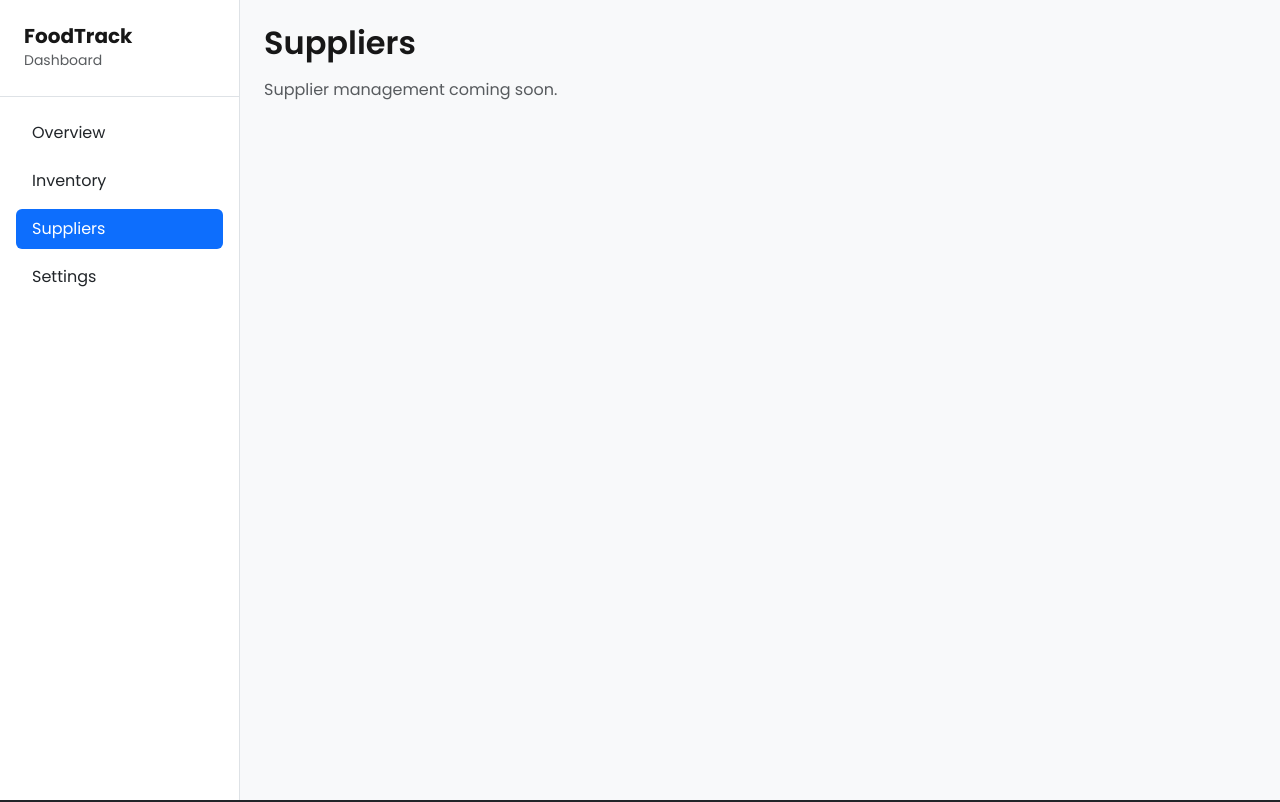
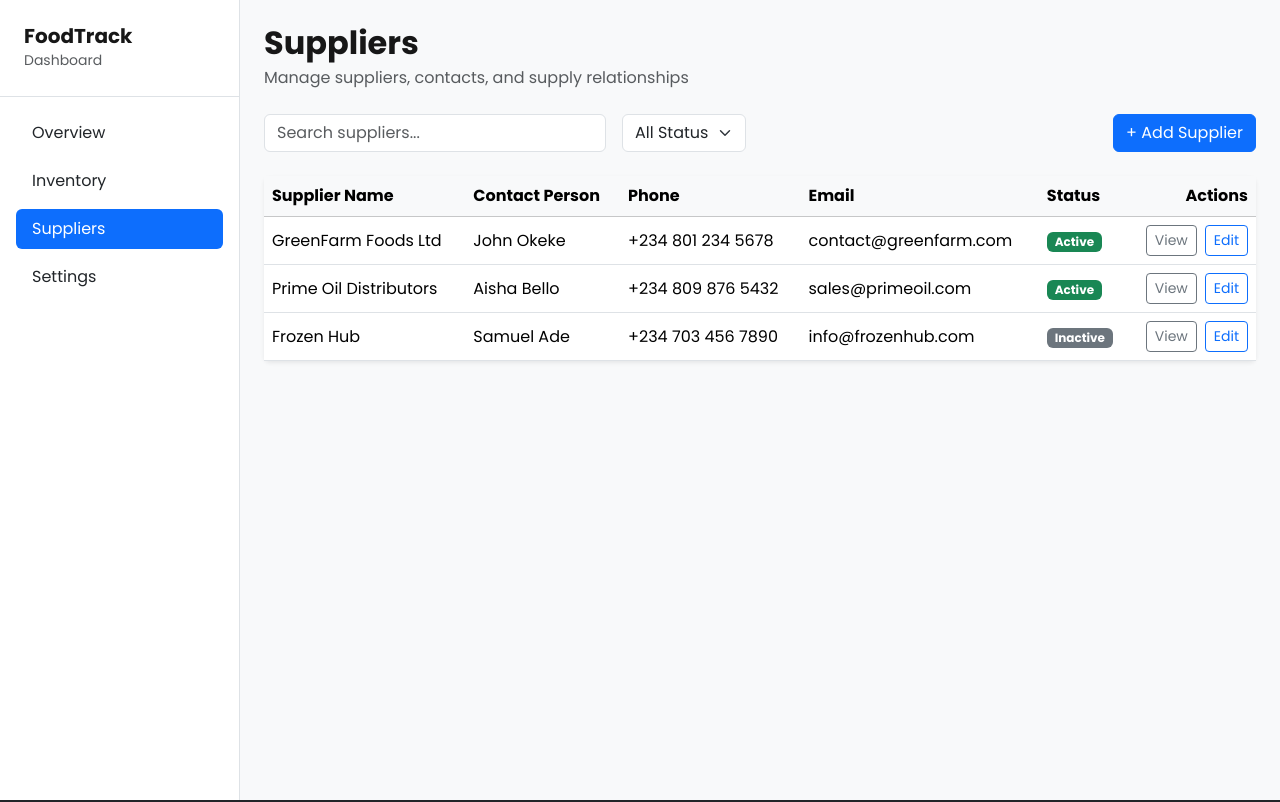
Before and after one commit to Enyim-Chinonso/Food-inventory, a Next.js app: page /dashboard/suppliers in a window 1280 px wide. Shown: the top 802 px of the page. Built offline with nearby package versions, Linux system fonts and the light colour scheme.

Commit message:
I added the inventory, supplier, settings dashboard pages

```diff
--- a/src/app/dashboard/suppliers/page.jsx
+++ b/src/app/dashboard/suppliers/page.jsx
@@ -1,8 +1,134 @@
+'use client'
+
+import { useEffect, useRef } from 'react'
+import gsap from 'gsap'
+
 export default function SuppliersPage() {
+  const headerRef = useRef(null)
+  const tableRef = useRef(null)
+
+  useEffect(() => {
+    gsap.from(headerRef.current, {
+      opacity: 0,
+      y: 20,
+      duration: 0.6,
+      ease: 'power3.out',
+    })
+
+    gsap.from(tableRef.current, {
+      opacity: 0,
+      y: 30,
+      duration: 0.6,
+      delay: 0.2,
+      ease: 'power3.out',
+    })
+  }, [])
+
   return (
-    <div>
-      <h2 className="fw-semibold mb-3">Suppliers</h2>
-      <p className="text-muted">Supplier management coming soon.</p>
-    </div>
+    <>
+      {/* Page Header */}
+      <div ref={headerRef} className="mb-4">
+        <h2 className="fw-bold mb-1">Suppliers</h2>
+        <p className="text-muted mb-0">
+          Manage suppliers, contacts, and supply relationships
+        </p>
+      </div>
+
+      {/* Controls */}
+      <div className="d-flex flex-wrap gap-3 mb-4">
+        <input
+          type="text"
+          className="form-control w-auto"
+          placeholder="Search suppliers..."
+        />
+
+        <select className="form-select w-auto">
+          <option>All Status</option>
+          <option>Active</option>
+          <option>Inactive</option>
+        </select>
+
+        <button className="btn btn-primary ms-auto">
+          + Add Supplier
+        </button>
+      </div>
+
+      {/* Suppliers Table */}
+      <div ref={tableRef} className="card border-0 shadow-sm">
+        <div className="card-body p-0">
+          <div className="table-responsive">
+            <table className="table table-hover align-middle mb-0">
+              <thead className="table-light">
+                <tr>
+                  <th>Supplier Name</th>
+                  <th>Contact Person</th>
+                  <th>Phone</th>
+                  <th>Email</th>
+                  <th>Status</th>
+                  <th className="text-end">Actions</th>
+                </tr>
+              </thead>
+
+              <tbody>
+                <tr>
+                  <td>GreenFarm Foods Ltd</td>
+                  <td>John Okeke</td>
+                  <td>+234 801 234 5678</td>
+                  <td>contact@greenfarm.com</td>
+                  <td>
+                    <span className="badge bg-success">Active</span>
+                  </td>
+                  <td className="text-end">
+                    <button className="btn btn-sm btn-outline-secondary me-2">
+                      View
+                    </button>
+                    <button className="btn btn-sm btn-outline-primary">
+                      Edit
+                    </button>
+                  </td>
+                </tr>
+
+                <tr>
+                  <td>Prime Oil Distributors</td>
+                  <td>Aisha Bello</td>
+                  <td>+234 809 876 5432</td>
+                  <td>sales@primeoil.com</td>
+                  <td>
+                    <span className="badge bg-success">Active</span>
+                  </td>
+                  <td className="text-end">
+                    <button className="btn btn-sm btn-outline-secondary me-2">
+                      View
+                    </button>
+                    <button className="btn btn-sm btn-outline-primary">
+                      Edit
+                    </button>
+                  </td>
+                </tr>
+
+                <tr>
+                  <td>Frozen Hub</td>
+                  <td>Samuel Ade</td>
+                  <td>+234 703 456 7890</td>
+                  <td>info@frozenhub.com</td>
+                  <td>
+                    <span className="badge bg-secondary">Inactive</span>
+                  </td>
+                  <td className="text-end">
+                    <button className="btn btn-sm btn-outline-secondary me-2">
+                      View
+                    </button>
+                    <button className="btn btn-sm btn-outline-primary">
+                      Edit
+                    </button>
+                  </td>
+                </tr>
+
+              </tbody>
+            </table>
+          </div>
+        </div>
+      </div>
+    </>
   )
 }
```
Also changed, not shown: src/app/dashboard/settings/page.jsx (+151 -4 lines).
